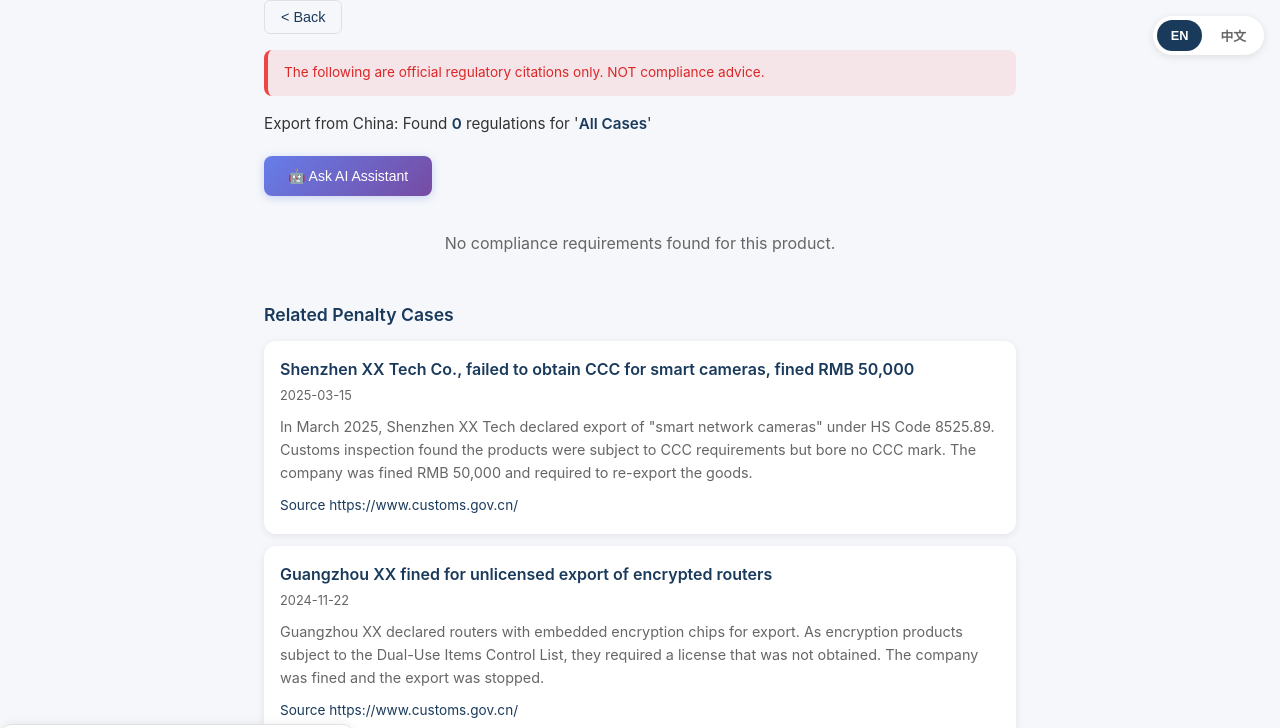
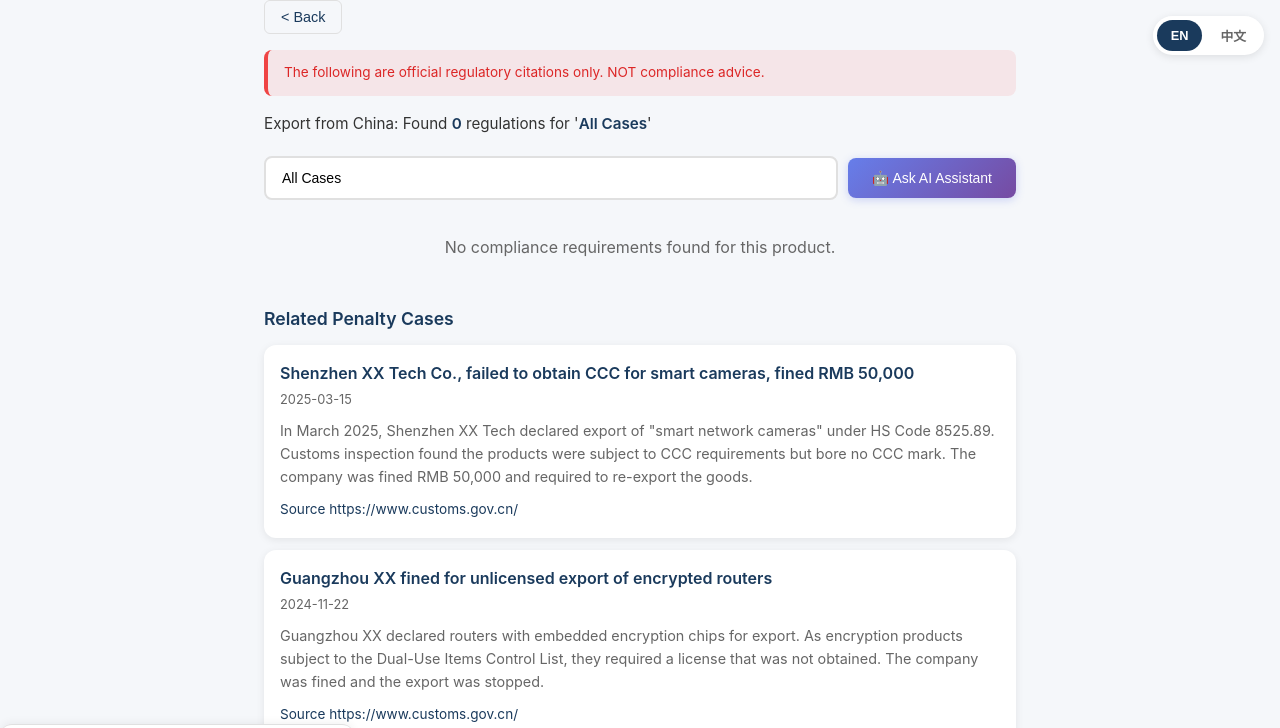
Before and after one commit to CareyC82/Trade-Comply, a plain HTML site: page index.html in a window 1280 px wide. Both pictures are taken after a click on the button "View Case Library". Shown: the top 728 px of the page. Drawn offline with Linux system fonts and the light colour scheme.

Commit message:
Add AI query input field - users can type custom questions

```diff
--- a/index.html
+++ b/index.html
@@ -982,6 +982,7 @@
                 noResults: "No compliance requirements found for this product.",
                 aiAssistant: "🤖 AI Assistant",
                 askAiAssistant: "Ask AI Assistant",
+                askAiPlaceholder: "Enter your question...",
                 aiError: "AI assistant temporarily unavailable, please try again later.",
                 source: "Source",
                 referenceSources: "Reference Sources:",
@@ -1029,6 +1030,7 @@
                 noResults: "未找到该产品的合规要求。",
                 aiAssistant: "🤖 AI助手",
                 askAiAssistant: "向AI助手咨询",
+                askAiPlaceholder: "请输入您想咨询的内容...",
                 aiError: "AI助手暂时无法连接，请稍后重试。",
                 source: "来源：",
                 referenceSources: "参考来源：",
@@ -1601,22 +1603,36 @@
                 resultSummary.innerHTML = `${directionText}: ${t('foundRegulations')} <span id="result-count">${tags.length}</span> ${t('regulationsFor')} '<span id="search-term">${escapeHtml(query)}</span>'`;
             }
 
-            // 显示AI助手查询按钮
+            // 显示AI助手查询输入框和按钮
             const aiQuerySection = document.getElementById('ai-query-section');
             if (aiQuerySection) {
                 aiQuerySection.innerHTML = `
-                    <button id="ai-assistant-btn" class="ai-assistant-btn" style="margin: 15px 0; padding: 12px 24px; background: linear-gradient(135deg, #667eea 0%, #764ba2 100%); color: white; border: none; border-radius: 8px; cursor: pointer; font-size: 14px; display: flex; align-items: center; gap: 8px; box-shadow: 0 2px 8px rgba(102, 126, 234, 0.3); transition: transform 0.2s, box-shadow 0.2s;">
-                        🤖 ${t('askAiAssistant')}
-                    </button>
+                    <div style="display: flex; gap: 10px; margin: 15px 0; align-items: center;">
+                        <input type="text" id="ai-query-input" style="flex: 1; padding: 12px 16px; border: 2px solid #e0e0e0; border-radius: 8px; font-size: 14px; outline: none; transition: border-color 0.2s;" placeholder="${t('askAiPlaceholder') || '请输入您想咨询的内容...'}" value="${escapeHtml(query)}">
+                        <button id="ai-assistant-btn" class="ai-assistant-btn" style="padding: 12px 24px; background: linear-gradient(135deg, #667eea 0%, #764ba2 100%); color: white; border: none; border-radius: 8px; cursor: pointer; font-size: 14px; display: flex; align-items: center; gap: 8px; box-shadow: 0 2px 8px rgba(102, 126, 234, 0.3); transition: transform 0.2s, box-shadow 0.2s; white-space: nowrap;">
+                            🤖 ${t('askAiAssistant')}
+                        </button>
+                    </div>
                 `;
 
                 // 添加AI助手按钮点击事件
                 const aiBtn = document.getElementById('ai-assistant-btn');
-                if (aiBtn) {
+                const aiInput = document.getElementById('ai-query-input');
+                if (aiBtn && aiInput) {
                     aiBtn.addEventListener('click', () => {
-                        aiBtn.disabled = true;
-                        aiBtn.innerHTML = '⏳ ' + t('searching');
-                        callAiAssistant(query);
+                        const userQuery = aiInput.value.trim();
+                        if (userQuery) {
+                            aiBtn.disabled = true;
+                            aiBtn.innerHTML = '⏳ ' + t('searching');
+                            callAiAssistant(userQuery);
+                        }
+                    });
+
+                    // 添加回车键事件
+                    aiInput.addEventListener('keyup', (e) => {
+                        if (e.key === 'Enter') {
+                            aiBtn.click();
+                        }
                     });
                 }
             }
```
